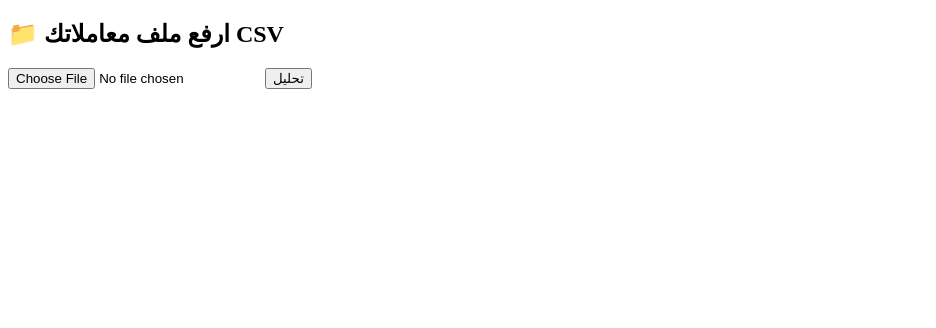
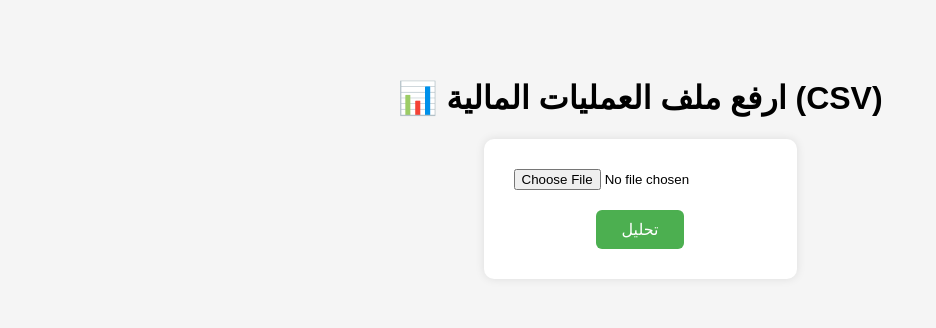
Before and after one commit to mynamename12/fist-project, a Python web app: template templates/upload.html in a window 1280 px wide. Shown: the top 328 px of the page, without its empty margins (0-936 px from the left). Run offline with Jinja, Linux system fonts and the light colour scheme; the template is opened without the code that fills it, so the values that code supplies are empty.

Commit message:
Update upload.html

```diff
--- a/templates/upload.html
+++ b/templates/upload.html
@@ -1,14 +1,44 @@
 <!DOCTYPE html>
 <html lang="ar">
 <head>
-  <meta charset="UTF-8" />
-  <title>رفع الملف</title>
+    <meta charset="UTF-8">
+    <title>رفع الملف</title>
+    <style>
+        body {
+            font-family: Arial, sans-serif;
+            background-color: #f5f5f5;
+            text-align: center;
+            padding: 50px;
+        }
+        form {
+            background-color: #fff;
+            padding: 30px;
+            border-radius: 10px;
+            display: inline-block;
+            box-shadow: 0 0 10px rgba(0,0,0,0.1);
+        }
+        input[type="file"] {
+            margin-bottom: 20px;
+        }
+        button {
+            padding: 10px 25px;
+            font-size: 16px;
+            background-color: #4CAF50;
+            color: white;
+            border: none;
+            border-radius: 6px;
+            cursor: pointer;
+        }
+        button:hover {
+            background-color: #45a049;
+        }
+    </style>
 </head>
 <body>
-  <h2>📁 ارفع ملف معاملاتك CSV</h2>
-  <form action="/analyze" method="post" enctype="multipart/form-data">
-    <input type="file" name="file" accept=".csv" required />
-    <button type="submit">تحليل</button>
-  </form>
+    <h1>📊 ارفع ملف العمليات المالية (CSV)</h1>
+    <form action="/analyze" method="post" enctype="multipart/form-data">
+        <input type="file" name="file" accept=".csv" required><br>
+        <button type="submit">تحليل</button>
+    </form>
 </body>
 </html>
```
